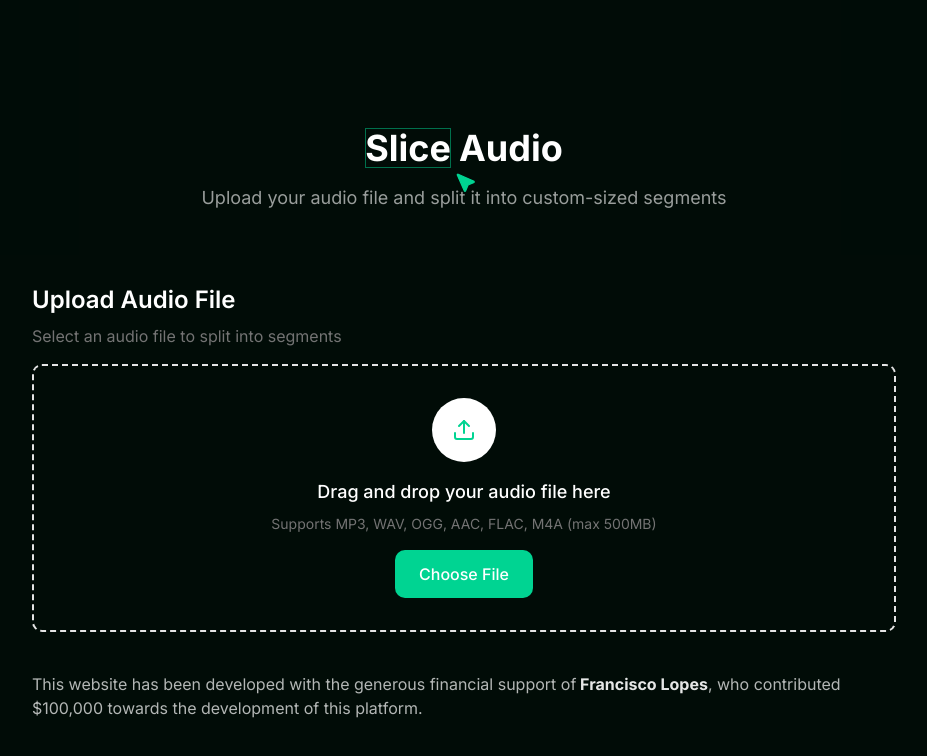
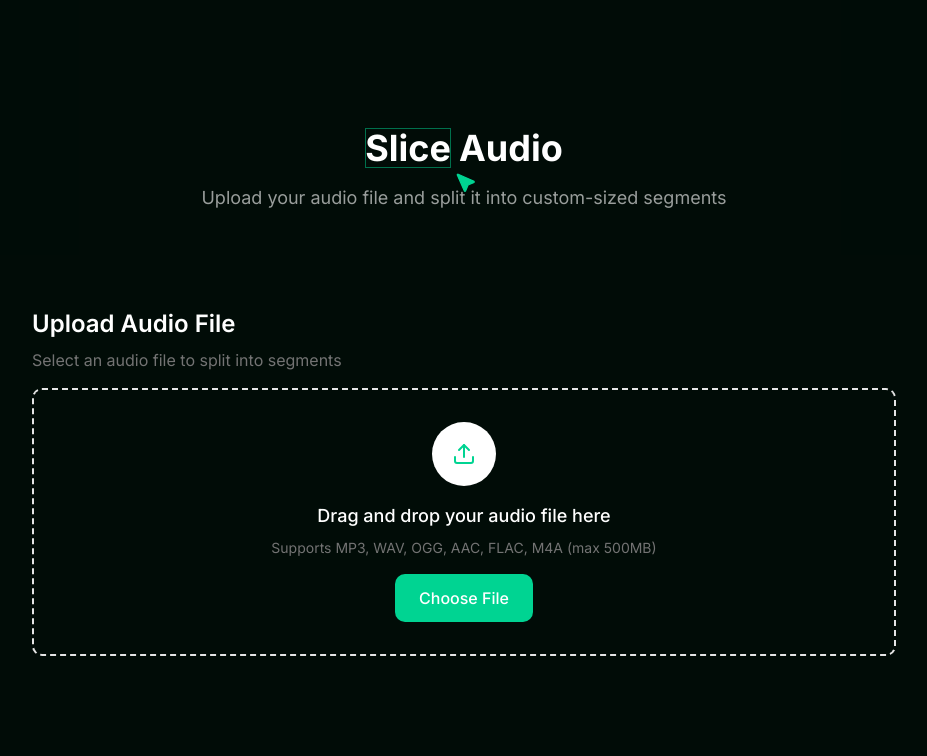
Before and after one commit to rodbbranco/slice_audio, a Next.js app: page / in a window 1280 px wide. Shown: the top 756 px of the page, without its empty margins (176-1103 px from the left). Built offline with nearby package versions, Linux system fonts and the light colour scheme.

Commit message:
remove footer

```diff
--- a/app/page.tsx
+++ b/app/page.tsx
@@ -43,13 +43,13 @@ export default function Home() {
             </div>
             <div
                 className="text-white/70 mt-10 mb-10">
-                    This website has been developed with the generous financial support of
-                    <LinkPreview url="https://www.linkedin.com/in/francisco-jc-lopes/"
-                                 isStatic
-                                 className="font-bold text-white/90"
-                                 imageSrc="/lopes.jpg"
-                    > Francisco Lopes</LinkPreview>
-                    , who contributed $100,000 towards the development of this platform.
+                    {/*This website has been developed with the generous financial support of*/}
+                    {/*<LinkPreview url="https://www.linkedin.com/in/francisco-jc-lopes/"*/}
+                    {/*             isStatic*/}
+                    {/*             className="font-bold text-white/90"*/}
+                    {/*             imageSrc="/lopes.jpg"*/}
+                    {/*> Francisco Lopes</LinkPreview>*/}
+                    {/*, who contributed $100,000 towards the development of this platform.*/}
 
             </div>
         </div>
```
